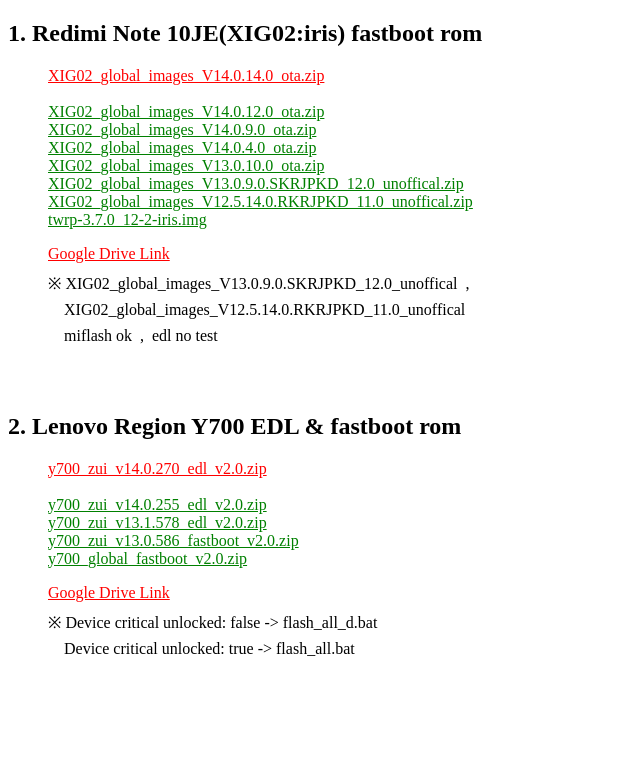
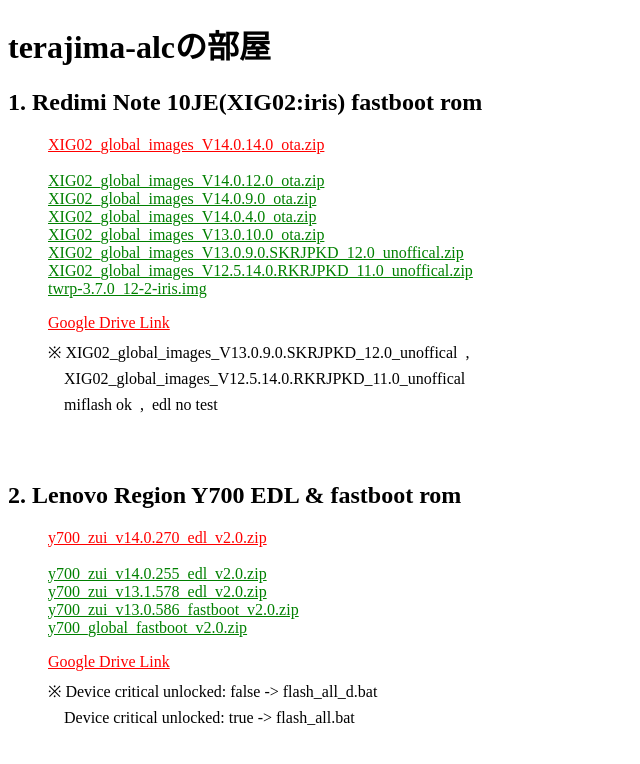
Before and after one commit to terajima-alc/terajima-alc.github.io, a plain HTML site: page index.html in a window 1280 px wide. Shown: the whole page, without its empty margins (0-640 px from the left). Drawn offline with Linux system fonts and the light colour scheme.

Commit message:
Update index.html

```diff
--- a/index.html
+++ b/index.html
@@ -8,6 +8,7 @@
 	'https://www.googletagmanager.com/gtm.js?id='+i+dl;f.parentNode.insertBefore(j,f);
 	})(window,document,'script','dataLayer','GTM-TNH697Q');</script>
 	<!-- End Google Tag Manager -->
+		<h1>terajima-alcの部屋</h1>
 		<style>
 			.headline {color: black}
 			.top {color:red;margin-left: 40px;}
```
